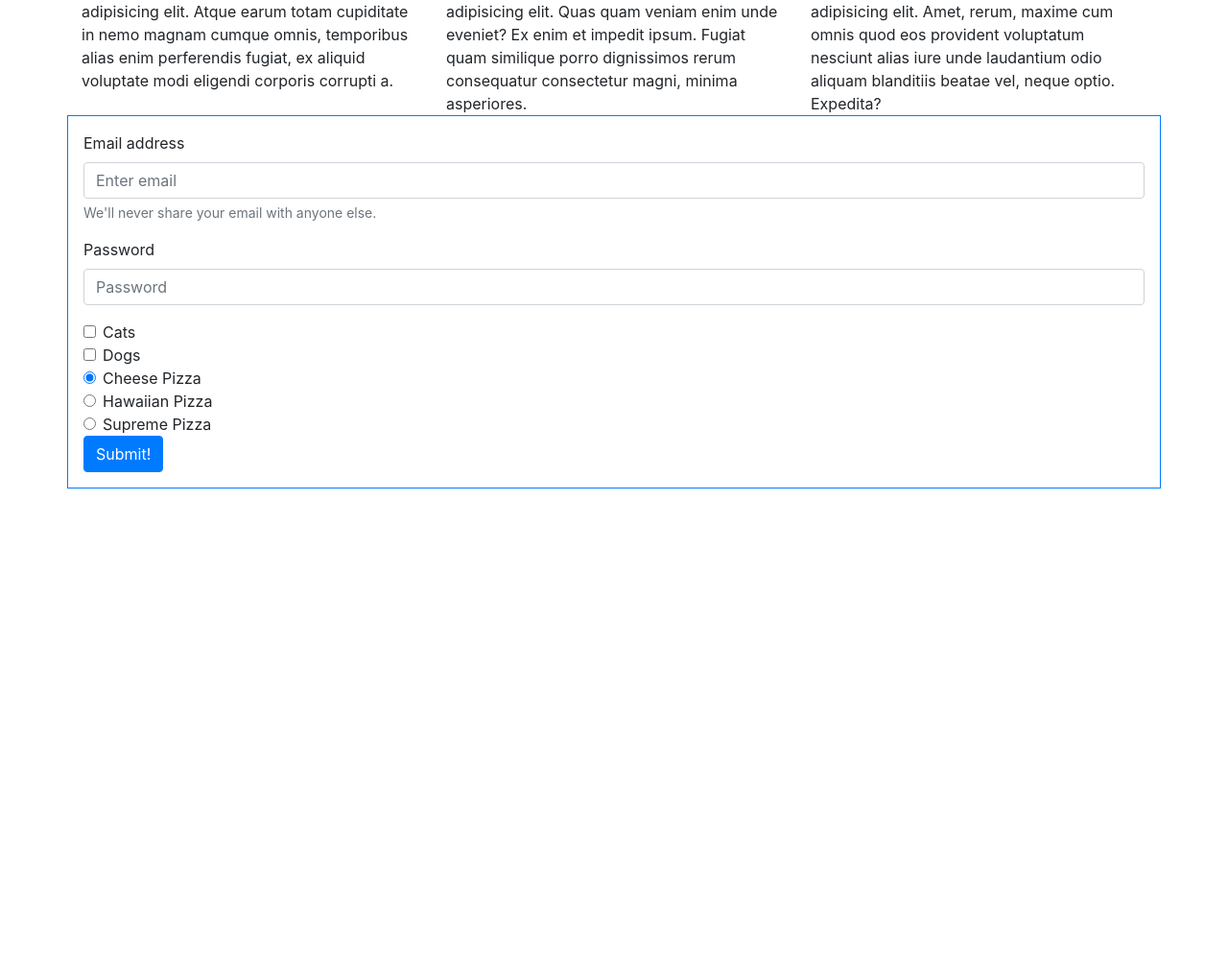
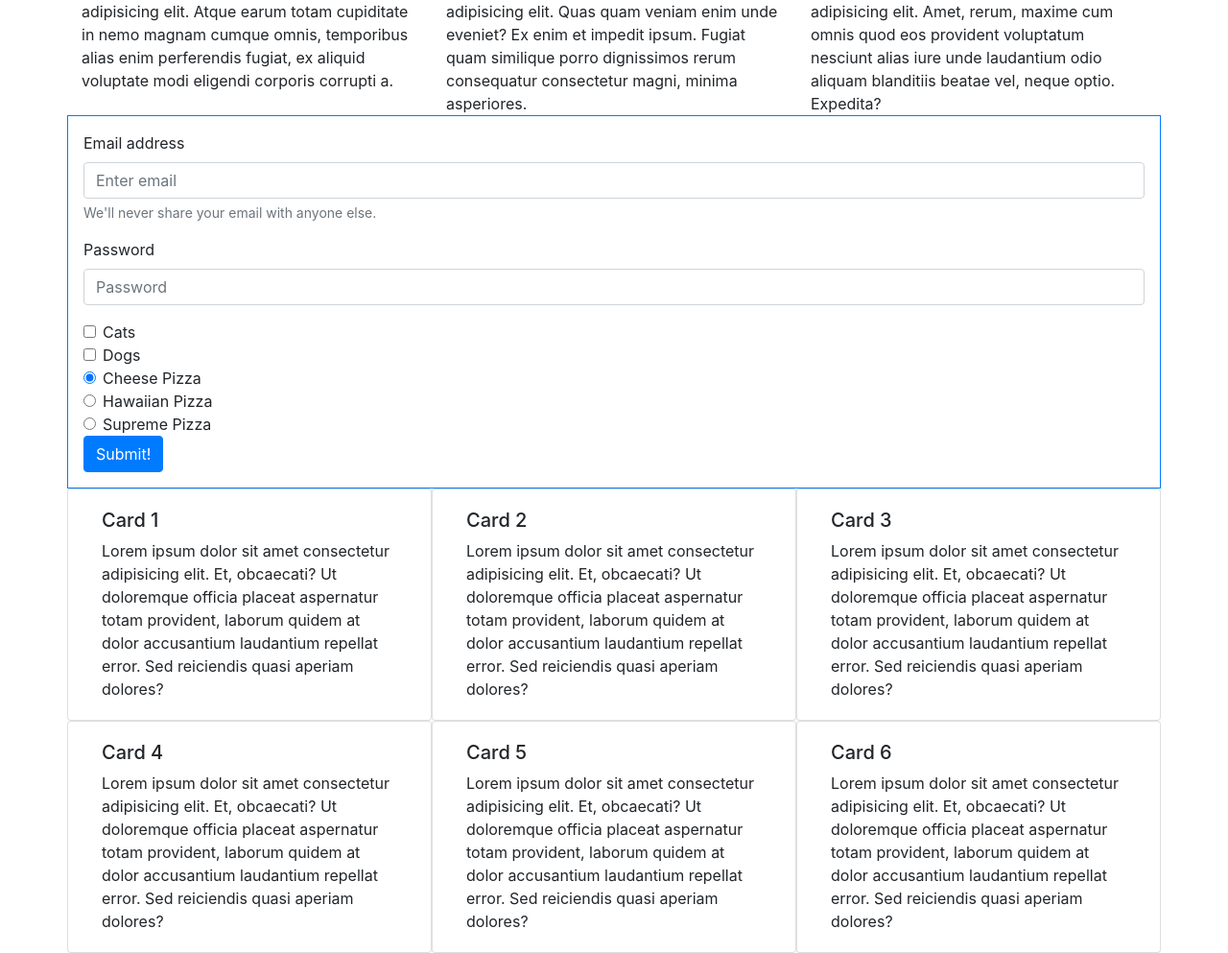
Before and after one commit to emoran0403/Bootstrap-4-Drills, a plain HTML site: page index.html in a window 1280 px wide. Shown: the part 80-1073 px from the top of the page at 96% size. Before the commit the page ends 800 px from the top, so only its background shows below. Drawn offline with nearby package versions, Linux system fonts and the light colour scheme.

Commit message:
bootstrap cards section complete

```diff
--- a/index.html
+++ b/index.html
@@ -49,7 +49,8 @@
                     <label class="form-check-label" for="dog-checkbox">Dogs</label>
                 </div>
                 <div class="form-check">
-                    <input class="form-check-input" type="radio" name="exampleRadios" id="cheese" value="cheese" checked>
+                    <input class="form-check-input" type="radio" name="exampleRadios" id="cheese" value="cheese"
+                        checked>
                     <label class="form-check-label" for="cheese">
                         Cheese Pizza
                     </label>
@@ -70,6 +71,56 @@
             </form>
 
         </div>
+        <div class="row">
+            <div class="card col-4">
+                <div class="card-body">
+                    <h5>Card 1</h5>
+                    <p class="card-text">Lorem ipsum dolor sit amet consectetur adipisicing elit. Et, obcaecati? Ut
+                        doloremque officia placeat aspernatur totam provident, laborum quidem at dolor accusantium
+                        laudantium repellat error. Sed reiciendis quasi aperiam dolores?</p>
+                </div>
+            </div>
+            <div class="card col-4">
+                <div class="card-body">
+                    <h5>Card 2</h5>
+                    <p class="card-text">Lorem ipsum dolor sit amet consectetur adipisicing elit. Et, obcaecati? Ut
+                        doloremque officia placeat aspernatur totam provident, laborum quidem at dolor accusantium
+                        laudantium repellat error. Sed reiciendis quasi aperiam dolores?</p>
+                </div>
+            </div>
+            <div class="card col-4">
+                <div class="card-body">
+                    <h5>Card 3</h5>
+                    <p class="card-text">Lorem ipsum dolor sit amet consectetur adipisicing elit. Et, obcaecati? Ut
+                        doloremque officia placeat aspernatur totam provident, laborum quidem at dolor accusantium
+                        laudantium repellat error. Sed reiciendis quasi aperiam dolores?</p>
+                </div>
+            </div>
+            <div class="card col-4">
+                <div class="card-body">
+                    <h5>Card 4</h5>
+                    <p class="card-text">Lorem ipsum dolor sit amet consectetur adipisicing elit. Et, obcaecati? Ut
+                        doloremque officia placeat aspernatur totam provident, laborum quidem at dolor accusantium
+                        laudantium repellat error. Sed reiciendis quasi aperiam dolores?</p>
+                </div>
+            </div>
+            <div class="card col-4">
+                <div class="card-body">
+                    <h5>Card 5</h5>
+                    <p class="card-text">Lorem ipsum dolor sit amet consectetur adipisicing elit. Et, obcaecati? Ut
+                        doloremque officia placeat aspernatur totam provident, laborum quidem at dolor accusantium
+                        laudantium repellat error. Sed reiciendis quasi aperiam dolores?</p>
+                </div>
+            </div>
+            <div class="card col-4">
+                <div class="card-body">
+                    <h5>Card 6</h5>
+                    <p class="card-text">Lorem ipsum dolor sit amet consectetur adipisicing elit. Et, obcaecati? Ut
+                        doloremque officia placeat aspernatur totam provident, laborum quidem at dolor accusantium
+                        laudantium repellat error. Sed reiciendis quasi aperiam dolores?</p>
+                </div>
+            </div>
+        </div>
 
 
     </div>
```
